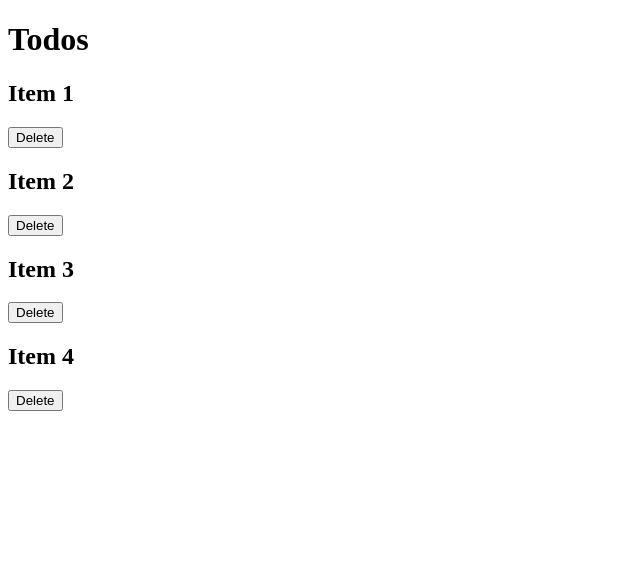
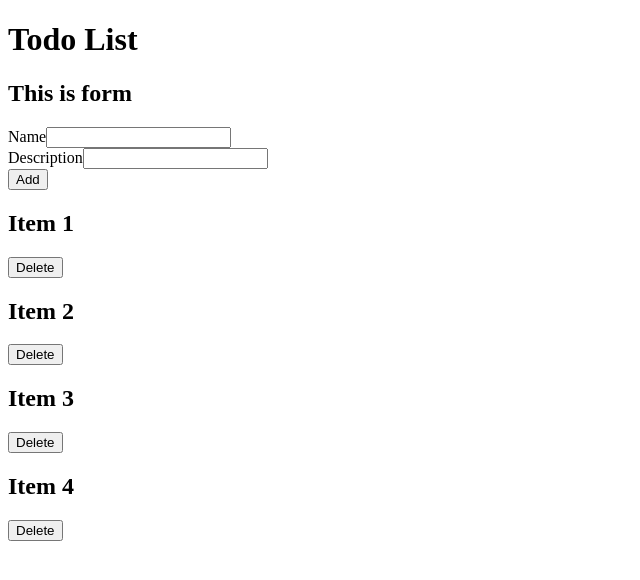
Before and after one commit to muhammad-zeeshan-brainx/todo-list-react, a React (Create React App) app: page / in a window 1280 px wide. Shown: the top 580 px of the page, without its empty margins (0-640 px from the left). Built offline with nearby package versions, Linux system fonts and the light colour scheme.

Commit message:
added states for name input and description input

```diff
--- a/src/App.js
+++ b/src/App.js
@@ -1,9 +1,11 @@
-import Todo from "./componenets/Todo";
+import Todo from './componenets/Todo';
+import TodoForm from './componenets/TodoForm';
 
 function App() {
   return (
     <div>
-      <h1>Todos</h1>
+      <h1>Todo List</h1>
+      <TodoForm />
       <Todo text="Item 1" />
       <Todo text="Item 2" />
       <Todo text="Item 3" />
--- /dev/null
+++ b/src/componenets/TodoForm.js
@@ -0,0 +1,33 @@
+import { useState } from 'react';
+
+const TodoForm = () => {
+  const [name, setName] = useState('');
+  const [description, setDescription] = useState('');
+
+  const nameInputHandler = (e) => {
+    setName(e.target.value);
+  };
+  const descriptionInputHandler = (e) => {
+    setDescription(e.target.value);
+  };
+
+  return (
+    <div>
+      <h2>This is form</h2>
+      <form>
+        <label>Name</label>
+        <input type="text" id="name" onChange={nameInputHandler} /> <br />
+        <label>Description</label>
+        <input
+          type="text"
+          id="description"
+          onChange={descriptionInputHandler}
+        />
+        <br />
+        <button type="submit">Add</button>
+      </form>
+    </div>
+  );
+};
+
+export default TodoForm;
```
